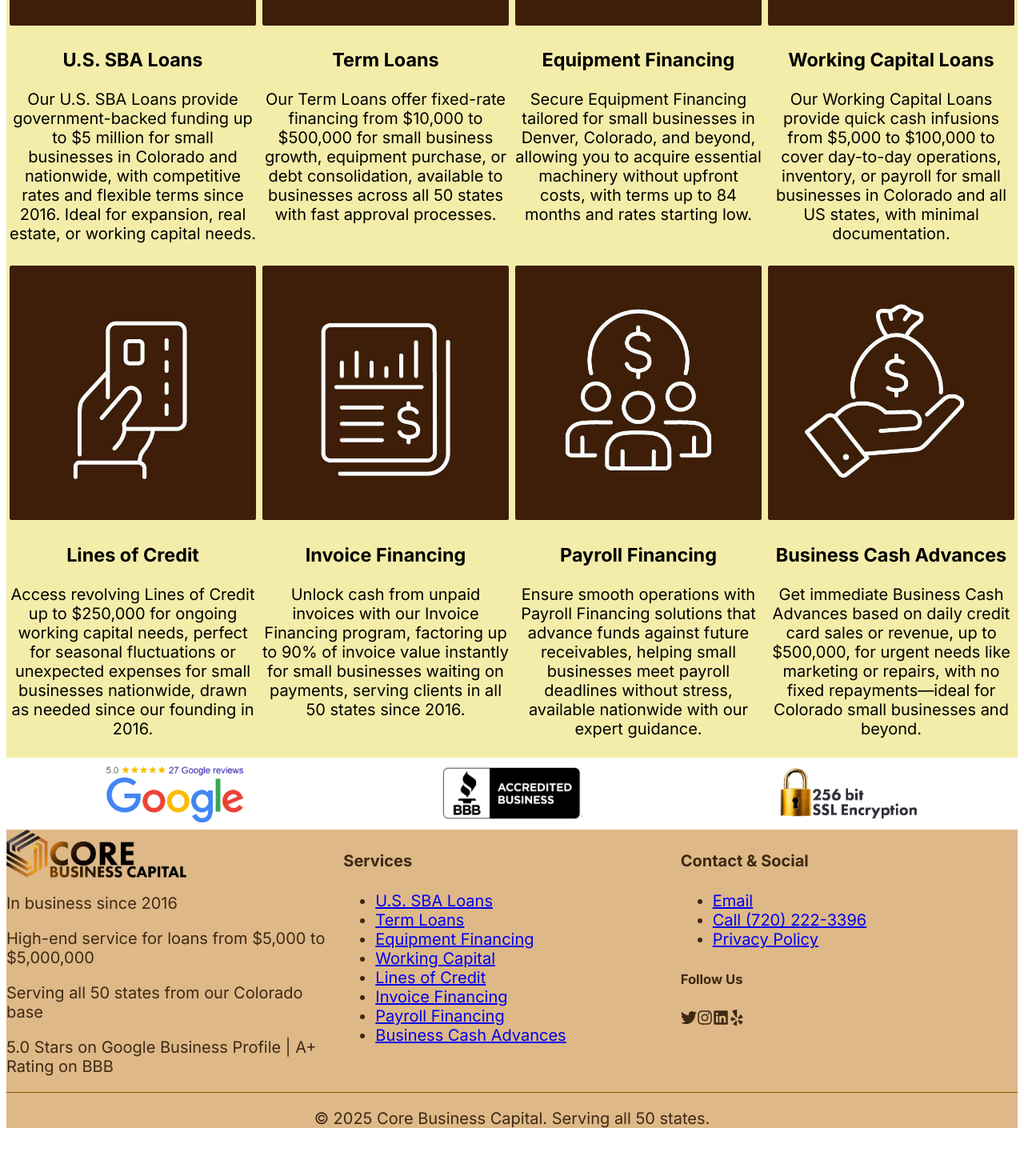
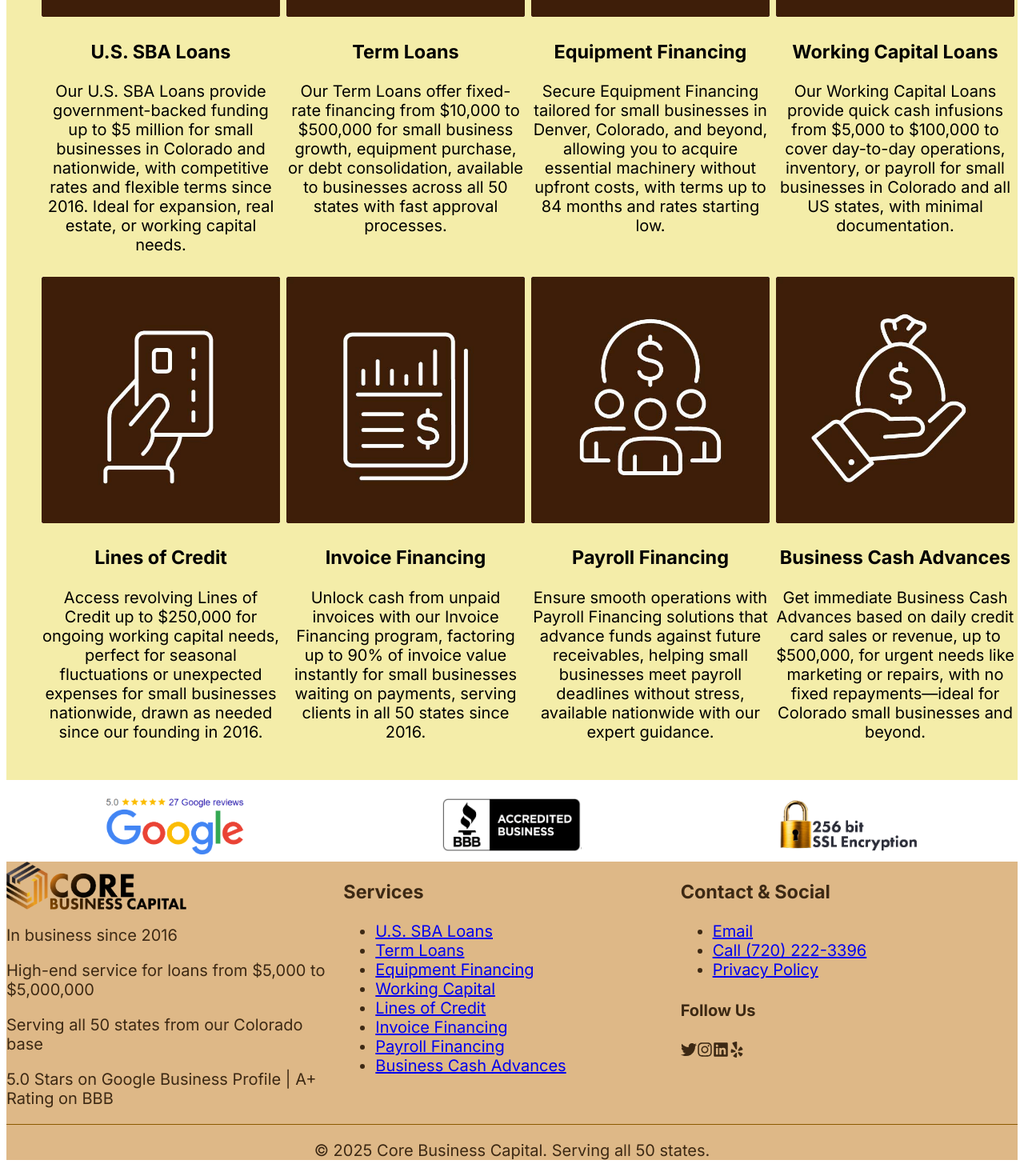
Before and after one commit to nomanoff9/core-business-capital-site, a Next.js app: page /en/services in a window 1280 px wide. Shown: the part 463-1933 px from the top of the page at 80% size. Before the commit the page ends 1893 px from the top, so only its background shows below. Built offline with nearby package versions, Linux system fonts and the light colour scheme.

Commit message:
Fix PageSpeed Insights accessibility issues - Replace div role=list with semantic ul/li - Remove invalid role=listitem from article elements - Fix heading hierarchy (h4 to h3 in Footer)

```diff
--- a/src/components/Footer.tsx
+++ b/src/components/Footer.tsx
@@ -34,7 +34,7 @@ export default function Footer({ dict }: FooterProps) {
 
         {/* Middle Column - Services Links */}
         <div>
-          <h4 className="text-lg font-semibold mb-4">Services</h4>
+          <h3 className="text-lg font-semibold mb-4">Services</h3>
           <ul className="space-y-2 text-sm">
             <li><Link href="/en/services/sba" className="hover:text-[#8b5a00] transition-colors duration-200">U.S. SBA Loans</Link></li>
             <li><Link href="/en/services/term" className="hover:text-[#8b5a00] transition-colors duration-200">Term Loans</Link></li>
@@ -49,7 +49,7 @@ export default function Footer({ dict }: FooterProps) {
 
         {/* Right Column - Contact and Social */}
         <div>
-          <h4 className="text-lg font-semibold mb-4">Contact & Social</h4>
+          <h3 className="text-lg font-semibold mb-4">Contact & Social</h3>
           <ul className="space-y-3 text-sm">
             <li>
               <a href="mailto:info@corebusinesscapital.com" className="hover:text-[#8b5a00] transition-colors duration-200">
@@ -70,7 +70,7 @@ export default function Footer({ dict }: FooterProps) {
 
           {/* Social Media Icons */}
           <div className="mt-6">
-            <h5 className="text-sm font-semibold mb-3">Follow Us</h5>
+            <h4 className="text-sm font-semibold mb-3">Follow Us</h4>
             <div className="flex space-x-4">
               <a
                 href="https://x.com/corebusinesscap"
--- a/src/components/Services.tsx
+++ b/src/components/Services.tsx
@@ -101,10 +101,10 @@ const Services = memo(function Services({ dict, showSchema = false, lang = 'en'
           </motion.h2>
 
           {/* Desktop Layout: 2 rows x 4 columns (768px and above) */}
-          <div className="hidden min-[768px]:grid grid-cols-4 grid-rows-2 gap-6 p-1" role="list" aria-label="Business funding services">
+          <ul className="hidden min-[768px]:grid grid-cols-4 grid-rows-2 gap-6 p-1 list-none" aria-label="Business funding services">
             {serviceKeys.map((service, i) => (
+              <li key={service.key}>
                 <Link
-                key={service.key}
                   href={`/${lang}/services/${service.key}`}
                   className="block h-full no-underline"
                 >
@@ -114,7 +114,6 @@ const Services = memo(function Services({ dict, showSchema = false, lang = 'en'
                     transition={{ delay: i * 0.1, duration: 0.5 }}
                     className={cardStyles}
                     style={cardPadding}
-                  role="listitem"
                     itemScope
                     itemType="https://schema.org/Service"
                     aria-labelledby={`service-title-${service.key}-desktop`}
@@ -154,14 +153,15 @@ const Services = memo(function Services({ dict, showSchema = false, lang = 'en'
                   </div>
                 </motion.article>
               </Link>
+              </li>
             ))}
-          </div>
+          </ul>
 
           {/* Tablet Layout: 4 rows x 2 columns (480px to 767px) */}
-          <div className="hidden min-[480px]:max-[767px]:grid grid-cols-2 gap-6 p-1" role="list" aria-label="Business funding services">
+          <ul className="hidden min-[480px]:max-[767px]:grid grid-cols-2 gap-6 p-1 list-none" aria-label="Business funding services">
               {serviceKeys.map((service, i) => (
+                <li key={service.key}>
                   <Link
-                  key={service.key}
                     href={`/${lang}/services/${service.key}`}
                     className="block h-full no-underline"
                   >
@@ -171,7 +171,6 @@ const Services = memo(function Services({ dict, showSchema = false, lang = 'en'
                       transition={{ delay: i * 0.1, duration: 0.5 }}
                       className={cardStyles}
                       style={cardPadding}
-                    role="listitem"
                       itemScope
                       itemType="https://schema.org/Service"
                       aria-labelledby={`service-title-${service.key}-tablet`}
@@ -211,14 +210,15 @@ const Services = memo(function Services({ dict, showSchema = false, lang = 'en'
                     </div>
                   </motion.article>
                 </Link>
+                </li>
               ))}
-          </div>
+          </ul>
 
           {/* Mobile Layout: Single column (Below 480px) */}
-          <div className="block min-[480px]:hidden space-y-6 p-1" role="list" aria-label="Business funding services">
+          <ul className="block min-[480px]:hidden space-y-6 p-1 list-none" aria-label="Business funding services">
             {serviceKeys.map((service, i) => (
+              <li key={service.key}>
                 <Link
-                key={service.key}
                   href={`/${lang}/services/${service.key}`}
                   className="block no-underline"
                 >
@@ -228,7 +228,6 @@ const Services = memo(function Services({ dict, showSchema = false, lang = 'en'
                     transition={{ delay: i * 0.1, duration: 0.5 }}
                     className={`${cardStyles} max-w-sm mx-auto`}
                     style={cardPadding}
-                  role="listitem"
                     itemScope
                     itemType="https://schema.org/Service"
                     aria-labelledby={`service-title-${service.key}-mobile`}
@@ -268,8 +267,9 @@ const Services = memo(function Services({ dict, showSchema = false, lang = 'en'
                   </div>
                 </motion.article>
               </Link>
+              </li>
             ))}
-          </div>
+          </ul>
 
         </div>
       </section>
```
Also changed, not shown: 1 other file (tests, documents, lock files or other folders). Lines whose indentation alone changed are shown as unchanged.
